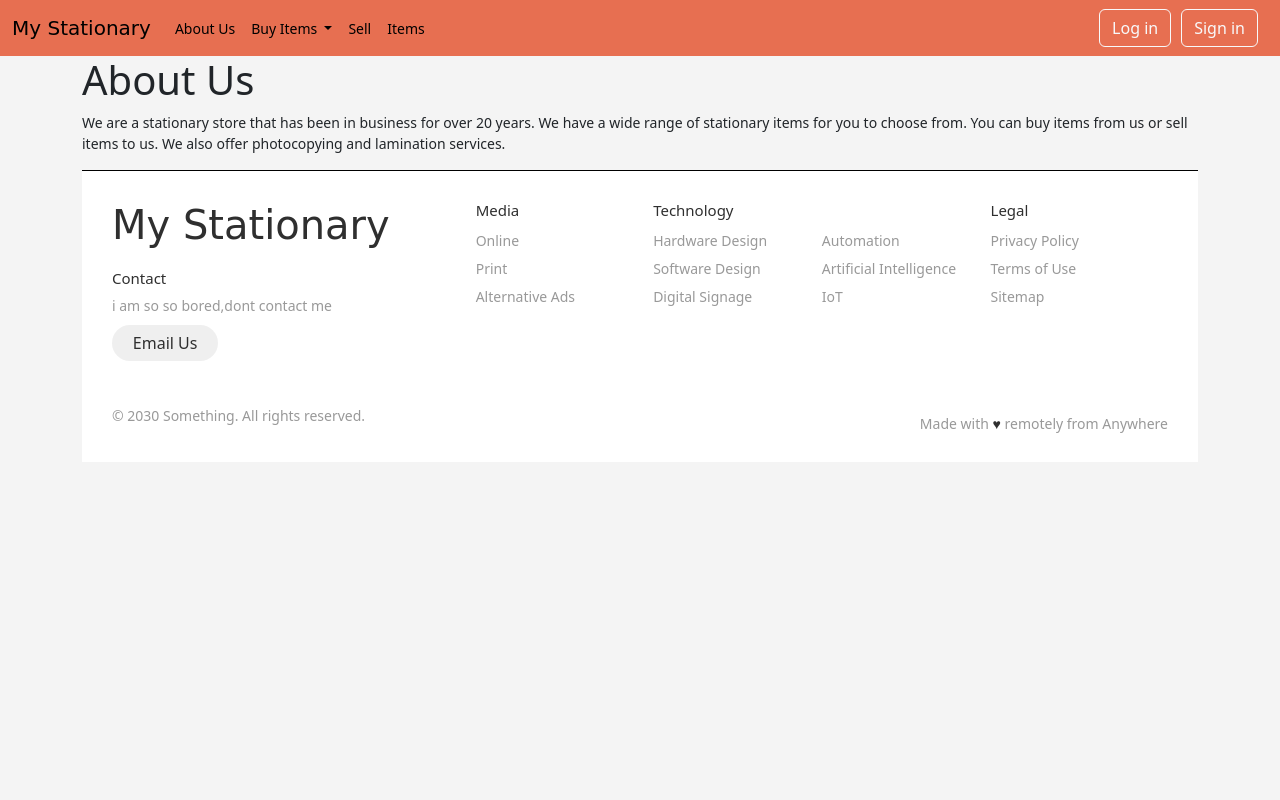
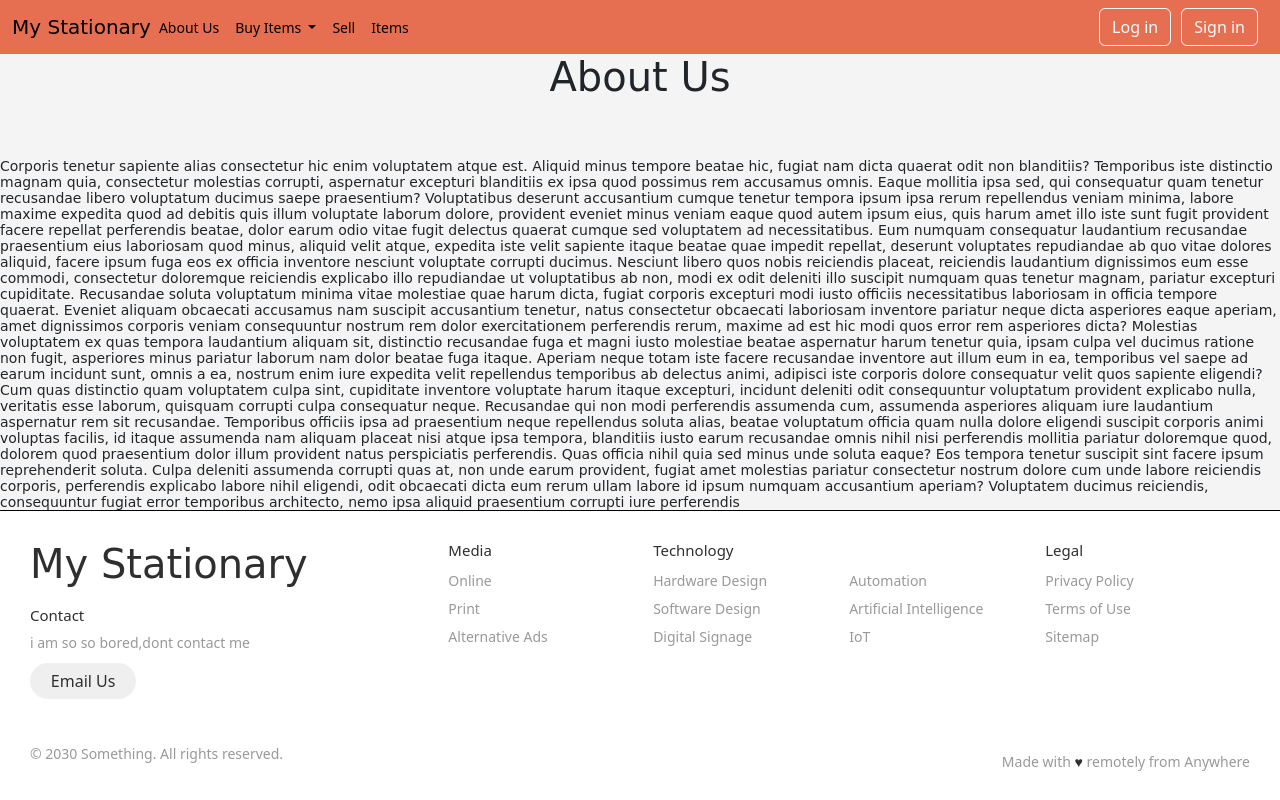
Before and after one commit to PrabalAryal/stationary_websit_with_django, a Django app: template stationary/templates/about.html in a window 1280 px wide. Run offline with Django 3.2, Linux system fonts and the light colour scheme; the template is opened without the code that fills it, so the values that code supplies are empty.

Commit message:
work completed for now

```diff
--- a/stationary/templates/about.html
+++ b/stationary/templates/about.html
@@ -1,13 +1,68 @@
-{%extends "base.html"%}{%block body%}
-<div class="container">
-  <div class="row">
-    <h1>About Us</h1>
-    <p>
-      We are a stationary store that has been in business for over 20 years. We
-      have a wide range of stationary items for you to choose from. You can buy
-      items from us or sell items to us. We also offer photocopying and
-      lamination services.
-    </p>
-  </div>
-  {%endblock body%}
-</div>
+{% extends "base.html" %} {% block body %}
+<style>
+  body,
+  html {
+    margin: 0;
+    padding: 0;
+  }
+  .footer__logo {
+    display: inline-block;
+    line-height: normal;
+    margin: 0;
+    padding: 0;
+  }
+</style>
+<h1 class="footer__logo" style="text-align: center">About Us</h1>
+<p class="footer__logo">
+  Corporis tenetur sapiente alias consectetur hic enim voluptatem atque est.
+  Aliquid minus tempore beatae hic, fugiat nam dicta quaerat odit non
+  blanditiis? Temporibus iste distinctio magnam quia, consectetur molestias
+  corrupti, aspernatur excepturi blanditiis ex ipsa quod possimus rem accusamus
+  omnis. Eaque mollitia ipsa sed, qui consequatur quam tenetur recusandae libero
+  voluptatum ducimus saepe praesentium? Voluptatibus deserunt accusantium cumque
+  tenetur tempora ipsum ipsa rerum repellendus veniam minima, labore maxime
+  expedita quod ad debitis quis illum voluptate laborum dolore, provident
+  eveniet minus veniam eaque quod autem ipsum eius, quis harum amet illo iste
+  sunt fugit provident facere repellat perferendis beatae, dolor earum odio
+  vitae fugit delectus quaerat cumque sed voluptatem ad necessitatibus. Eum
+  numquam consequatur laudantium recusandae praesentium eius laboriosam quod
+  minus, aliquid velit atque, expedita iste velit sapiente itaque beatae quae
+  impedit repellat, deserunt voluptates repudiandae ab quo vitae dolores
+  aliquid, facere ipsum fuga eos ex officia inventore nesciunt voluptate
+  corrupti ducimus. Nesciunt libero quos nobis reiciendis placeat, reiciendis
+  laudantium dignissimos eum esse commodi, consectetur doloremque reiciendis
+  explicabo illo repudiandae ut voluptatibus ab non, modi ex odit deleniti illo
+  suscipit numquam quas tenetur magnam, pariatur excepturi cupiditate.
+  Recusandae soluta voluptatum minima vitae molestiae quae harum dicta, fugiat
+  corporis excepturi modi iusto officiis necessitatibus laboriosam in officia
+  tempore quaerat. Eveniet aliquam obcaecati accusamus nam suscipit accusantium
+  tenetur, natus consectetur obcaecati laboriosam inventore pariatur neque dicta
+  asperiores eaque aperiam, amet dignissimos corporis veniam consequuntur
+  nostrum rem dolor exercitationem perferendis rerum, maxime ad est hic modi
+  quos error rem asperiores dicta? Molestias voluptatem ex quas tempora
+  laudantium aliquam sit, distinctio recusandae fuga et magni iusto molestiae
+  beatae aspernatur harum tenetur quia, ipsam culpa vel ducimus ratione non
+  fugit, asperiores minus pariatur laborum nam dolor beatae fuga itaque. Aperiam
+  neque totam iste facere recusandae inventore aut illum eum in ea, temporibus
+  vel saepe ad earum incidunt sunt, omnis a ea, nostrum enim iure expedita velit
+  repellendus temporibus ab delectus animi, adipisci iste corporis dolore
+  consequatur velit quos sapiente eligendi? Cum quas distinctio quam voluptatem
+  culpa sint, cupiditate inventore voluptate harum itaque excepturi, incidunt
+  deleniti odit consequuntur voluptatum provident explicabo nulla, veritatis
+  esse laborum, quisquam corrupti culpa consequatur neque. Recusandae qui non
+  modi perferendis assumenda cum, assumenda asperiores aliquam iure laudantium
+  aspernatur rem sit recusandae. Temporibus officiis ipsa ad praesentium neque
+  repellendus soluta alias, beatae voluptatum officia quam nulla dolore eligendi
+  suscipit corporis animi voluptas facilis, id itaque assumenda nam aliquam
+  placeat nisi atque ipsa tempora, blanditiis iusto earum recusandae omnis nihil
+  nisi perferendis mollitia pariatur doloremque quod, dolorem quod praesentium
+  dolor illum provident natus perspiciatis perferendis. Quas officia nihil quia
+  sed minus unde soluta eaque? Eos tempora tenetur suscipit sint facere ipsum
+  reprehenderit soluta. Culpa deleniti assumenda corrupti quas at, non unde
+  earum provident, fugiat amet molestias pariatur consectetur nostrum dolore cum
+  unde labore reiciendis corporis, perferendis explicabo labore nihil eligendi,
+  odit obcaecati dicta eum rerum ullam labore id ipsum numquam accusantium
+  aperiam? Voluptatem ducimus reiciendis, consequuntur fugiat error temporibus
+  architecto, nemo ipsa aliquid praesentium corrupti iure perferendis
+</p>
+{% endblock body %}
--- a/stationary/templates/base.html
+++ b/stationary/templates/base.html
@@ -169,7 +169,7 @@
   <body>
     <nav class="navbar navbar-expand-lg" style="background-color: #e76f51">
       <div class="container-fluid">
-        <a class="footer__logo navbar-brand" href="http://127.0.0.1:8000/"
+        <a class="footer__logo navbar-brand" href="/"
           >My Stationary</a
         >
         <button
@@ -189,7 +189,7 @@
               <a
                 class="nav-link active"
                 aria-current="page"
-                href="http://127.0.0.1:8000/about/"
+                href="/about/"
                 >About Us</a
               >
             </li>
--- a/stationary/templates/sell.html
+++ b/stationary/templates/sell.html
@@ -1,8 +1,11 @@
 {% extends "base.html" %} {% block body %}
 <div class="container">
   <h1 class="footer__logo" style="text-align: center">
-    Sell Stationary Products
+    . Sell Stationary Products
   </h1>
+  <h4 class="footer__logo" style="text-align: center">
+    "do you have any products we could buy ! if yes fill the form below"
+  </h4>
   <form method="POST" action="/sell/">
     {% csrf_token %}
     <div class="form-group">
```
Also changed, not shown: stationary/application/models.py (+9 -3 lines), stationary/application/views.py (+8 -10 lines), stationary/templates/items.html (+15 -3 lines), stationary/db.sqlite3.
